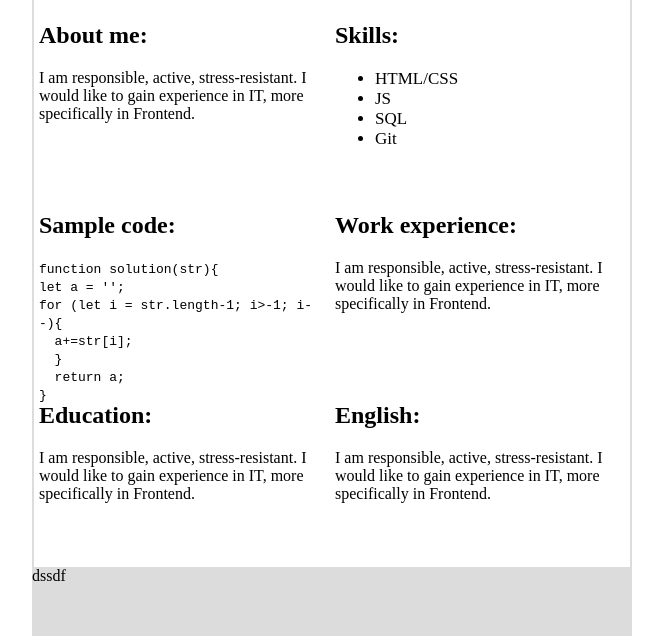
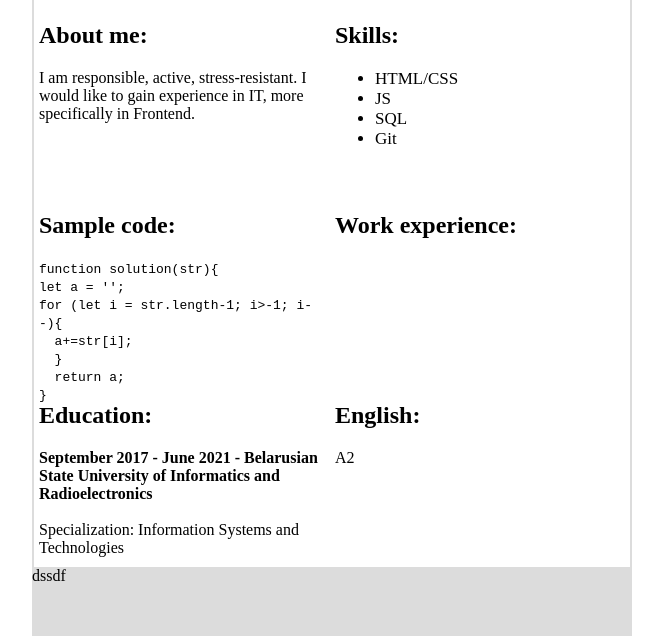
Before and after one commit to matvey-nyashka/rsschool-cv, a plain HTML site: page index.html in a window 1280 px wide. Shown: the part 303-939 px from the top of the page, without its empty margins (308-971 px from the left). Drawn offline with Linux system fonts and the light colour scheme.

Commit message:
feat: added articles

```diff
--- a/index.html
+++ b/index.html
@@ -50,15 +50,16 @@
         </article>
         <article>
             <h2>Work experience:</h2>
-            <p>I am responsible, active, stress-resistant. I would like to gain experience in IT, more specifically in Frontend.</p>
+
         </article>
         <article>
             <h2>Education:</h2>
-            <p>I am responsible, active, stress-resistant. I would like to gain experience in IT, more specifically in Frontend.</p>
+            <p><b>September 2017 - June 2021 - Belarusian State University of Informatics and Radioelectronics</b><br><br>
+                Specialization: Information Systems and Technologies</p>
         </article>
         <article>
             <h2>English:</h2>
-            <p>I am responsible, active, stress-resistant. I would like to gain experience in IT, more specifically in Frontend.</p>
+            <p>A2</p>
         </article>
     </main>
     <footer>
```
